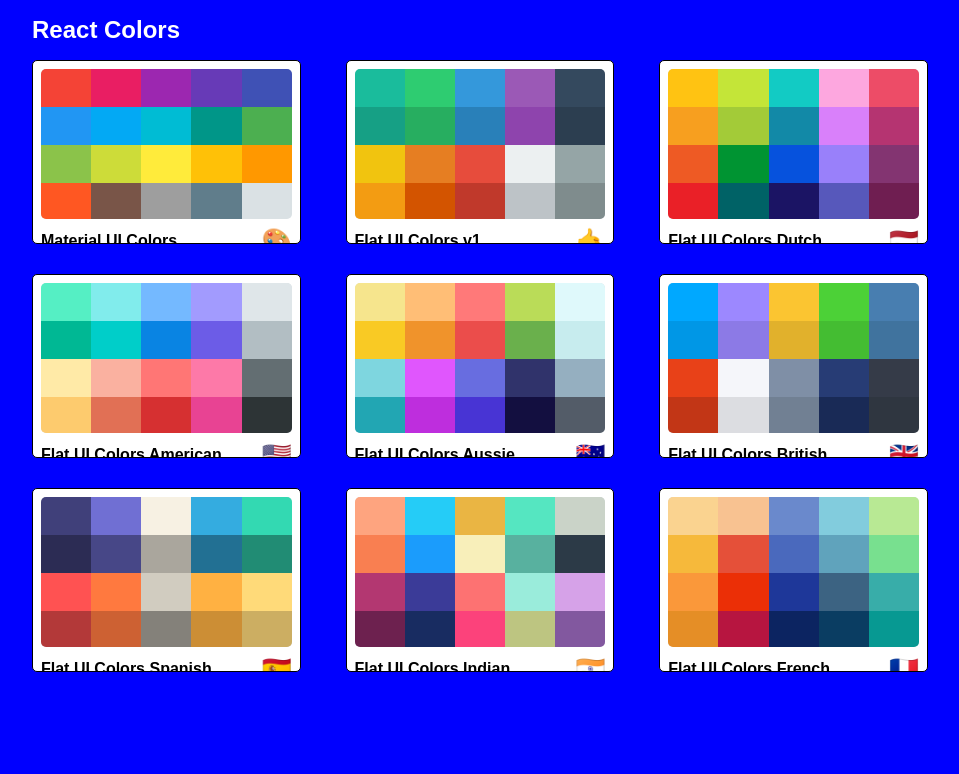
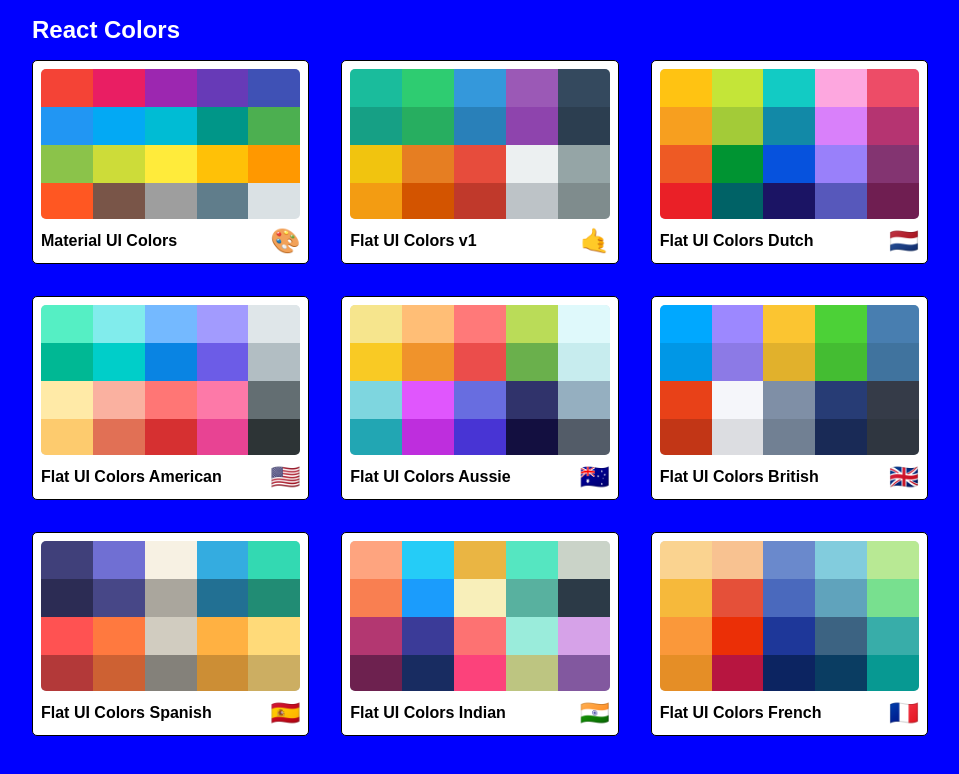
Before and after one commit to tomascatena/react-typescript-color-palettes, a React (Create React App) app: page / in a window 1280 px wide. Shown: the top 774 px of the page, without its empty margins (160-1119 px from the left). Built offline with nearby package versions, Linux system fonts and the light colour scheme.

Commit message:
add SingleColorPalette and Link

```diff
--- a/src/App.tsx
+++ b/src/App.tsx
@@ -4,6 +4,7 @@
 import './App.css';
 import { generatePalette } from './colorHelpers';
 import PaletteList from './components/PaletteList/PaletteList';
+import SingleColorPalette from './components/SingleColorPalette.jsx/SingleColorPalette';
 
 interface ColorPalette {
   paletteName: string;
@@ -25,8 +26,7 @@
         render={() => {
           return <PaletteList palettes={seedPalettes} />;
         }}
-      ></Route>
-
+      />
       <Route
         exact
         path='/palette/:id'
@@ -45,14 +45,13 @@
             );
           }
         }}
-      ></Route>
-
+      />
       <Route
         path='/palette/:paletteID/:colorId'
         render={() => {
-          return <h1>Single Color Page</h1>;
+          return <SingleColorPalette />;
         }}
-      ></Route>
+      />{' '}
     </Switch>
   );
 };
--- a/src/components/ColorBox/ColorBox.tsx
+++ b/src/components/ColorBox/ColorBox.tsx
@@ -1,14 +1,17 @@
 import './ColorBox.css';
 import { CopyToClipboard } from 'react-copy-to-clipboard';
 import { useState } from 'react';
-import { Link } from 'react-router-dom';
+import { Link, useLocation } from 'react-router-dom';
 
 interface ColorBoxProps {
   background: string;
   name: string;
+  id: string;
 }
 
-const ColorBox = ({ background, name }: ColorBoxProps): JSX.Element => {
+const ColorBox = ({ background, name, id }: ColorBoxProps): JSX.Element => {
+  const location = useLocation();
+
   const [copied, setCopied] = useState<Boolean>(false);
 
   const changeCopyState = (): void => {
@@ -40,7 +43,10 @@
           <button className='CopyButton'>Copy</button>
         </div>
 
-        <Link to={`/`} onClick={(e) => e.stopPropagation()}>
+        <Link
+          to={`${location.pathname}/${id}`}
+          onClick={(e) => e.stopPropagation()}
+        >
           <span className='SeeMore'>More</span>
         </Link>
       </div>
--- a/src/components/Palette/Palette.tsx
+++ b/src/components/Palette/Palette.tsx
@@ -54,6 +54,7 @@
               key={`${colorObj.name}-${colorObj.hex}`}
               background={colorObj[colorFormat]}
               name={colorObj.name}
+              id={colorObj.id}
             />
           )
         )}
--- a/src/components/PaletteList/PaletteList.tsx
+++ b/src/components/PaletteList/PaletteList.tsx
@@ -10,6 +10,7 @@
     flexWrap: 'wrap',
     alignItems: 'flex-start',
     justifyContent: 'center',
+    paddingBottom: '2rem',
   },
   container: {
     flex: '0 0 70%',
@@ -21,7 +22,7 @@
     width: '100%',
     display: 'grid',
     gridTemplateColumns: 'repeat(3, 1fr)',
-    gridGap: '5%',
+    gridGap: '2rem',
   },
   nav: {
     display: 'flex',
--- /dev/null
+++ b/src/components/SingleColorPalette.jsx/SingleColorPalette.jsx
@@ -0,0 +1,9 @@
+const SingleColorPalette = () => {
+  return (
+    <div>
+      <h1>Single Color Palette</h1>
+    </div>
+  );
+};
+
+export default SingleColorPalette;
```
